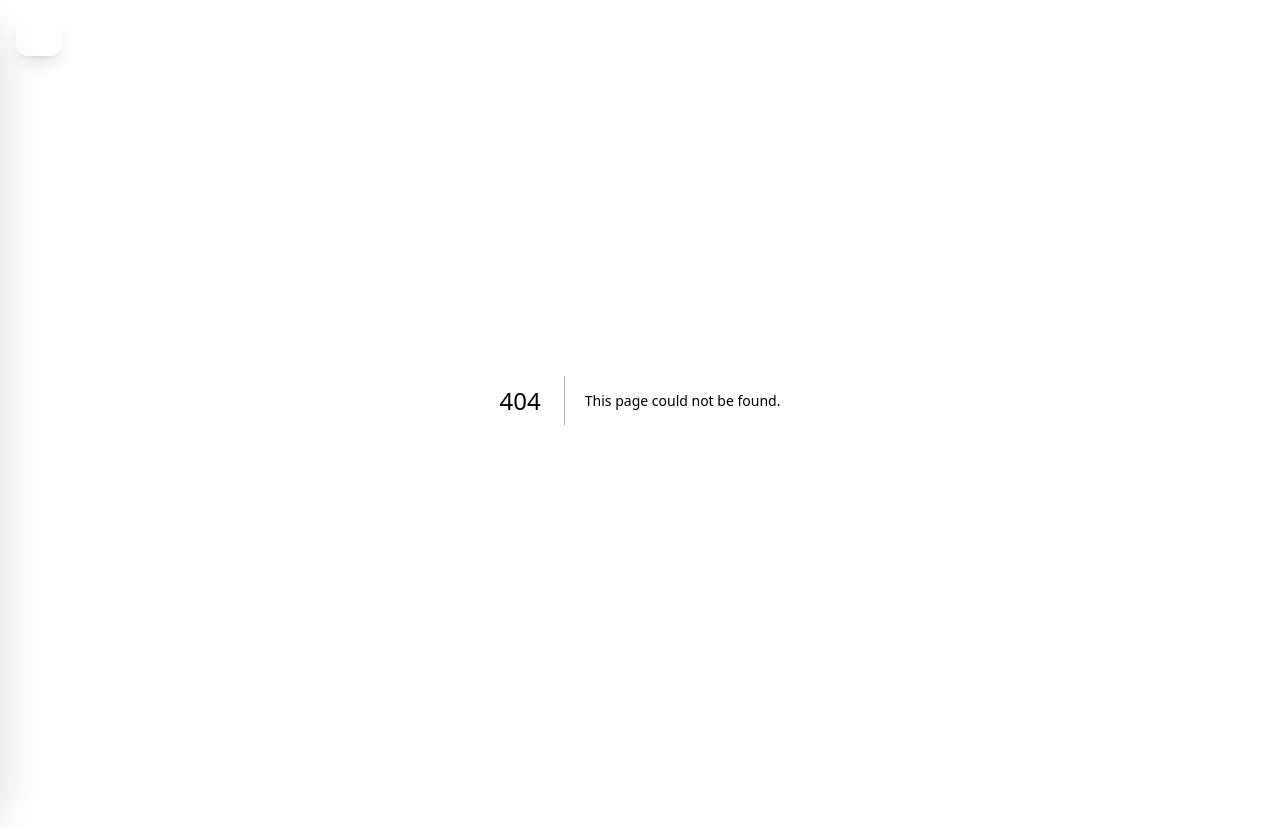
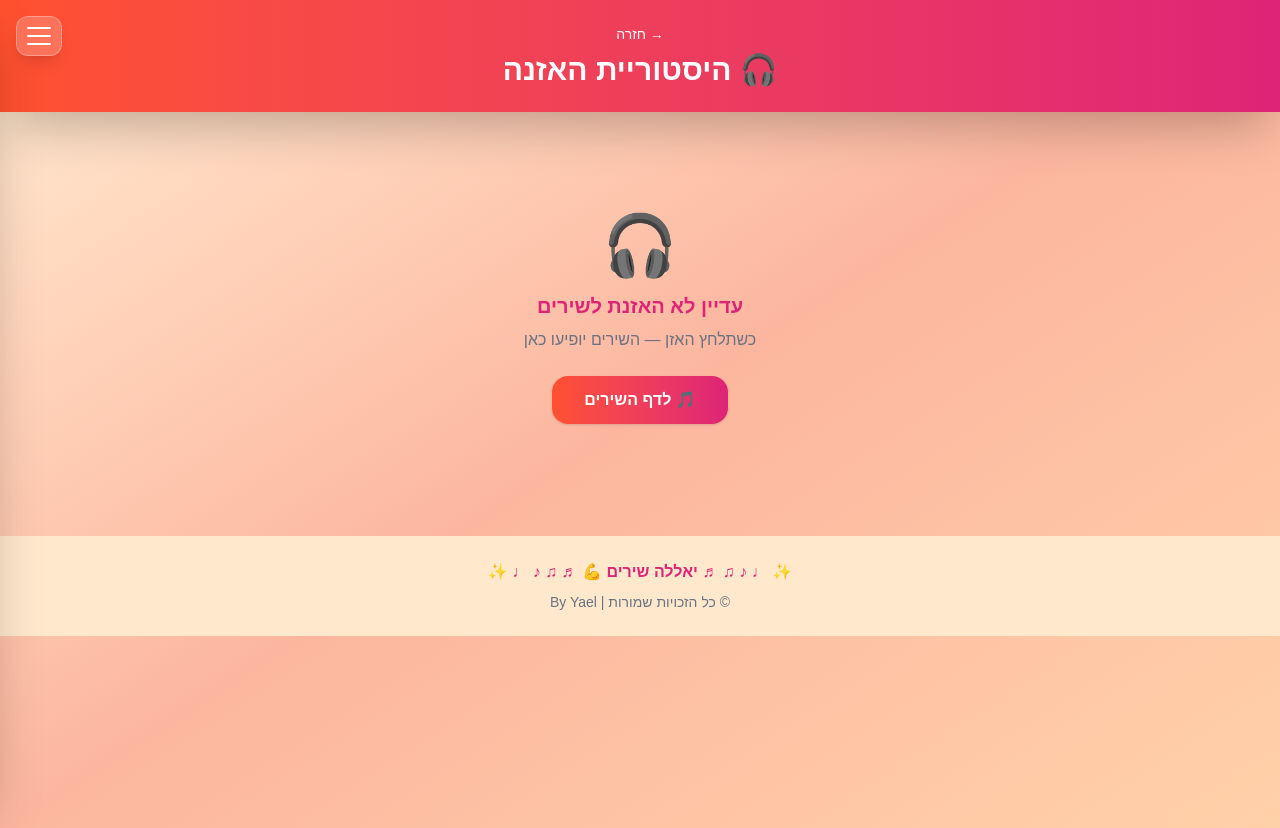
Before and after one commit to hanan-beep/music-site, a Next.js app: page /history in a window 1280 px wide. Before the commit this address had no page. Before the commit the page ends 800 px from the top, so only its background shows below. Built offline with nearby package versions, Linux system fonts and the light colour scheme.

Commit message:
history feature

```diff
--- a/app/GlobalPlayer.tsx
+++ b/app/GlobalPlayer.tsx
@@ -1,10 +1,26 @@
 // app/GlobalPlayer.tsx
 'use client';
 import { usePlayer } from './PlayerContext';
+import { useHistory } from './HistoryContext';
+import { useEffect } from 'react';
 
 export default function GlobalPlayer() {
   const { songs, currentIndex, playIndex, close } = usePlayer();
+  const { addToHistory } = useHistory();
   const current = currentIndex >= 0 && songs.length > 0 ? songs[currentIndex] : null;
+
+  // כשמתחיל לנגן שיר — מוסיף להיסטוריה
+  useEffect(() => {
+    if (current) {
+      addToHistory({
+        id: current.id,
+        name: current.name,
+        artistName: current.artistName,
+        albumName: current.albumName,
+      });
+    }
+  }, [current?.id]);
+
   if (!current) return null;
 
   return (
--- a/app/HamburgerMenu.tsx
+++ b/app/HamburgerMenu.tsx
@@ -7,10 +7,11 @@ export default function HamburgerMenu() {
   const [open, setOpen] = useState(false);
 
   const links = [
-    { href: '/',        icon: '🏠', label: 'דף הבית' },
-    { href: '/artists', icon: '🎤', label: 'זמרים' },
-    { href: '/albums',  icon: '💿', label: 'אלבומים' },
-    { href: '/songs',   icon: '🎵', label: 'שירים' },
+    { href: '/',         icon: '🏠', label: 'דף הבית' },
+    { href: '/artists',  icon: '🎤', label: 'זמרים' },
+    { href: '/albums',   icon: '💿', label: 'אלבומים' },
+    { href: '/songs',    icon: '🎵', label: 'שירים' },
+    { href: '/history',  icon: '🎧', label: 'היסטוריית האזנה' },
   ];
 
   return (
--- /dev/null
+++ b/app/HistoryContext.tsx
@@ -0,0 +1,53 @@
+// app/HistoryContext.tsx
+'use client';
+import { createContext, useContext, useState, useCallback, useEffect } from 'react';
+
+type Song = { id: string; name: string; artistName?: string; albumName?: string; listenedAt: number; };
+
+type HistoryCtx = {
+  history: Song[];
+  addToHistory: (song: Omit<Song, 'listenedAt'>) => void;
+  clearHistory: () => void;
+};
+
+const Ctx = createContext<HistoryCtx | null>(null);
+const LS_KEY = 'yallah_history';
+const MAX_ITEMS = 50;
+
+export function HistoryProvider({ children }: { children: React.ReactNode }) {
+  const [history, setHistory] = useState<Song[]>([]);
+
+  useEffect(() => {
+    try {
+      const saved = localStorage.getItem(LS_KEY);
+      if (saved) setHistory(JSON.parse(saved));
+    } catch {}
+  }, []);
+
+  const addToHistory = useCallback((song: Omit<Song, 'listenedAt'>) => {
+    setHistory(prev => {
+      // הסר כפילות אם כבר קיים
+      const filtered = prev.filter(s => s.id !== song.id);
+      const updated = [{ ...song, listenedAt: Date.now() }, ...filtered].slice(0, MAX_ITEMS);
+      try { localStorage.setItem(LS_KEY, JSON.stringify(updated)); } catch {}
+      return updated;
+    });
+  }, []);
+
+  const clearHistory = useCallback(() => {
+    setHistory([]);
+    try { localStorage.removeItem(LS_KEY); } catch {}
+  }, []);
+
+  return (
+    <Ctx.Provider value={{ history, addToHistory, clearHistory }}>
+      {children}
+    </Ctx.Provider>
+  );
+}
+
+export function useHistory() {
+  const ctx = useContext(Ctx);
+  if (!ctx) throw new Error('useHistory must be used within HistoryProvider');
+  return ctx;
+}
--- /dev/null
+++ b/app/history/page.tsx
@@ -0,0 +1,98 @@
+// app/history/page.tsx
+'use client';
+import Link from 'next/link';
+import { useHistory } from '@/app/HistoryContext';
+import { usePlayer } from '@/app/PlayerContext';
+import BackButton from '@/app/BackButton';
+
+function timeAgo(ts: number) {
+  const diff = Date.now() - ts;
+  const min = Math.floor(diff / 60000);
+  const hr = Math.floor(diff / 3600000);
+  const day = Math.floor(diff / 86400000);
+  if (min < 1) return 'הרגע';
+  if (min < 60) return `לפני ${min} דק׳`;
+  if (hr < 24) return `לפני ${hr} שע׳`;
+  if (day === 1) return 'אתמול';
+  return `לפני ${day} ימים`;
+}
+
+export default function HistoryPage() {
+  const { history, clearHistory } = useHistory();
+  const { play } = usePlayer();
+
+  return (
+    <main className="min-h-screen bg-gradient-to-br from-[#ffecd2] via-[#fcb69f] to-[#ffd1a9] pb-48" dir="rtl">
+      <header className="bg-gradient-to-r from-[#FF512F] to-[#DD2476] p-6 text-center shadow-2xl">
+        <BackButton />
+        <h1 className="text-3xl font-black text-white">🎧 היסטוריית האזנה</h1>
+      </header>
+
+      <div className="px-6 pt-6">
+        {history.length > 0 ? (
+          <>
+            <div className="flex items-center justify-between mb-4">
+              <p className="text-gray-500 text-sm">{history.length} שירים</p>
+              <button onClick={clearHistory}
+                className="text-sm text-[#DD2476] font-bold border-2 border-[#DD2476]/30 px-4 py-2 rounded-2xl hover:bg-[#DD2476]/10 transition-colors">
+                🗑️ נקה היסטוריה
+              </button>
+            </div>
+
+            <div className="flex flex-col gap-3">
+              {history.map((song, idx) => (
+                <div key={`${song.id}-${idx}`}
+                  onClick={() => play([song], 0)}
+                  className="bg-[#ffe8cc] rounded-2xl p-4 flex items-center gap-3 shadow-md cursor-pointer hover:bg-[#ffd9aa] transition-colors border-2 border-transparent hover:border-[#DD2476]/30">
+
+                  {/* תמונה */}
+                  <div className="w-11 h-11 rounded-xl flex-shrink-0 overflow-hidden border-2 border-white shadow">
+                    <img src="/logo.png" alt="" className="w-full h-full object-cover" />
+                  </div>
+
+                  {/* מידע */}
+                  <div className="flex-1 min-w-0">
+                    <h3 className="font-bold text-gray-800 truncate text-sm">
+                      {song.name.replace(/\.[^/.]+$/, '')}
+                    </h3>
+                    {song.artistName && (
+                      <p className="text-xs text-gray-500 truncate">🎤 {song.artistName}</p>
+                    )}
+                    <p className="text-xs text-[#DD2476]/60 mt-0.5">{timeAgo(song.listenedAt)}</p>
+                  </div>
+
+                  {/* כפתורים */}
+                  <div className="flex gap-2 flex-shrink-0" onClick={e => e.stopPropagation()}>
+                    <button onClick={() => play([song], 0)}
+                      className="bg-[#DD2476] text-white px-3 py-2 rounded-xl text-sm font-black hover:opacity-80">
+                      ▶ האזן
+                    </button>
+                    <a href={`https://drive.google.com/uc?export=download&id=${song.id}`}
+                      className="bg-[#FF512F] text-white px-3 py-2 rounded-xl text-sm font-black hover:opacity-80">
+                      ⬇
+                    </a>
+                  </div>
+                </div>
+              ))}
+            </div>
+          </>
+        ) : (
+          <div className="text-center py-20">
+            <p className="text-6xl mb-4">🎧</p>
+            <p className="text-xl font-black text-[#DD2476] mb-2">עדיין לא האזנת לשירים</p>
+            <p className="text-gray-500 mb-6">כשתלחץ האזן — השירים יופיעו כאן</p>
+            <Link href="/songs"
+              className="inline-block bg-gradient-to-r from-[#FF512F] to-[#DD2476] text-white font-black px-8 py-3 rounded-2xl hover:scale-105 transition-transform shadow">
+              🎵 לדף השירים
+            </Link>
+          </div>
+        )}
+      </div>
+
+      <footer className="bg-[#ffe8cc] text-center py-6 mt-8">
+        <p className="text-[#DD2476] font-bold">✨ ♩ ♪ ♫ ♬ יאללה שירים 💪 ♬ ♫ ♪ ♩ ✨</p>
+        <p className="text-gray-500 text-sm mt-2">© כל הזכויות שמורות | By Yael</p>
+      </footer>
+    </main>
+  );
+}
--- a/app/layout.tsx
+++ b/app/layout.tsx
@@ -4,6 +4,7 @@ import { Geist, Geist_Mono } from "next/font/google";
 import "./globals.css";
 import HamburgerMenu from "./HamburgerMenu";
 import { PlayerProvider } from "./PlayerContext";
+import { HistoryProvider } from "./HistoryContext";
 import GlobalPlayer from "./GlobalPlayer";
 
 const geistSans = Geist({ variable: "--font-geist-sans", subsets: ["latin"] });
@@ -19,9 +20,11 @@ export default function RootLayout({ children }: { children: React.ReactNode })
     <html lang="he" className={`${geistSans.variable} ${geistMono.variable} h-full antialiased`}>
       <body className="min-h-full flex flex-col">
         <PlayerProvider>
-          <HamburgerMenu />
-          {children}
-          <GlobalPlayer />
+          <HistoryProvider>
+            <HamburgerMenu />
+            {children}
+            <GlobalPlayer />
+          </HistoryProvider>
         </PlayerProvider>
       </body>
     </html>
```
